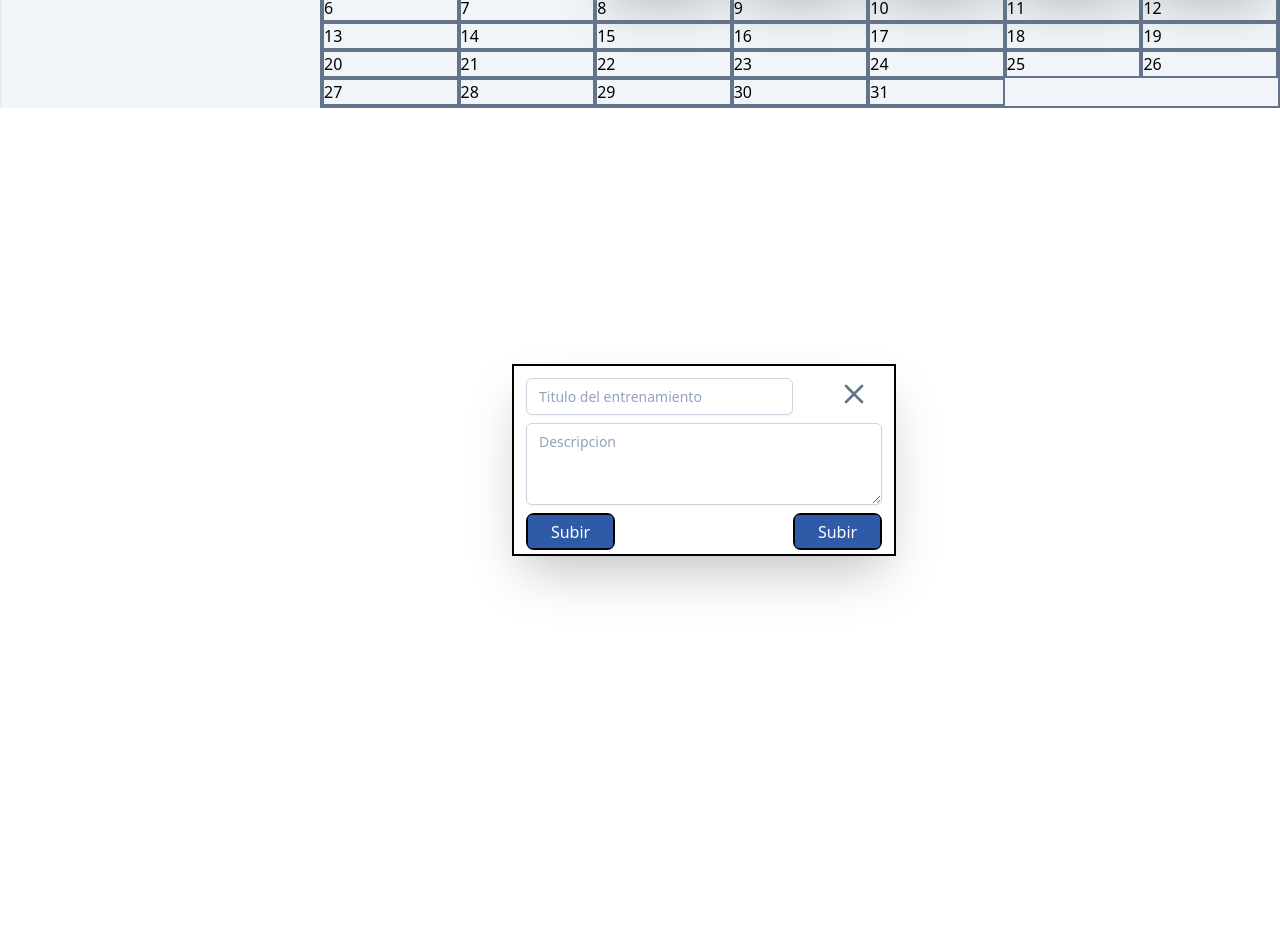
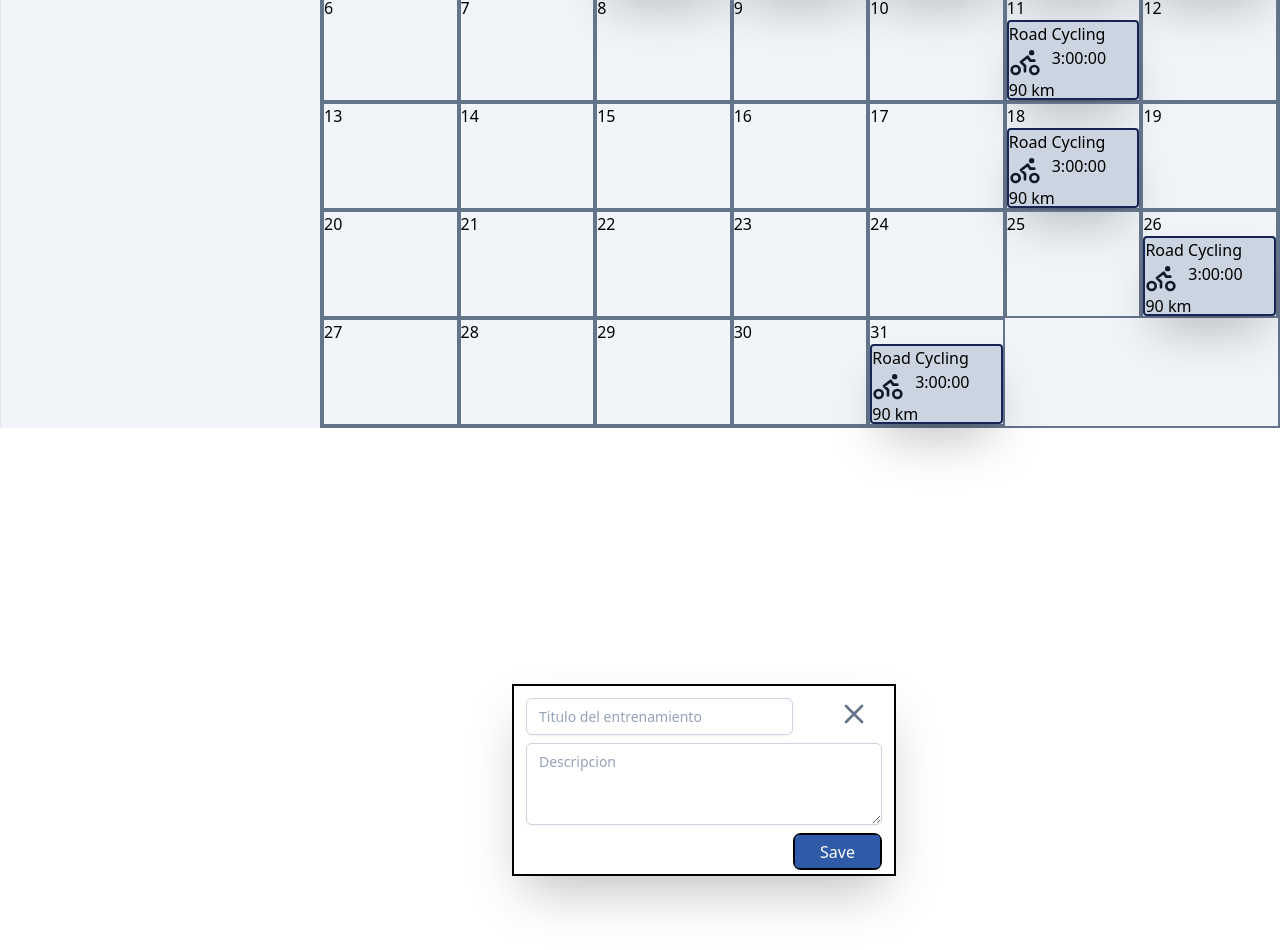
Before and after one commit to JulianMbp/Training, a Next.js app: page / in a window 1280 px wide. Shown: the part 960-1910 px from the top of the page. Built offline with nearby package versions, Linux system fonts and the light colour scheme.

Commit message:
cambio en los botones

```diff
--- /dev/null
+++ b/app/home.tsx
@@ -0,0 +1,6 @@
+export default function Init() {
+    return (
+        <main>
+            hola
+        </main>
+    )}
--- a/app/page.tsx
+++ b/app/page.tsx
@@ -187,6 +187,14 @@ export default function Home() {
           </div>
           <div className="border-2 border-slate-500 ">
             11
+            <div className="bg-slate-300 rounded border-2 shadow-2xl border-blue-950 grid grid-cols-1 md:grid-cols-3 col-span-2 h-20 w-full">
+              <p className="col-span-3 flex">
+                Road Cycling
+              </p>
+              <svg className="h-8 w-8 text-slate-900"  width="24" height="24" viewBox="0 0 24 24" stroke-width="2" stroke="currentColor" fill="none" stroke-linecap="round" stroke-linejoin="round">  <path stroke="none" d="M0 0h24v24H0z"/>  <circle cx="5" cy="18" r="3" />  <circle cx="19" cy="18" r="3" />  <polyline points="12 19 12 15 9 12 14 8 16 11 19 11" />  <circle cx="17" cy="5" r="1" /></svg>
+              <p className="">3:00:00</p>
+              <p className="col-span-3">90 km</p>
+            </div>
           </div>
           <div className="border-2 border-slate-500 ">
             12
@@ -208,6 +216,14 @@ export default function Home() {
           </div>
           <div className="border-2 border-slate-500 ">
             18
+            <div className="bg-slate-300 rounded border-2 shadow-2xl border-blue-950 grid grid-cols-1 md:grid-cols-3 col-span-2 h-20 w-full">
+              <p className="col-span-3 flex">
+                Road Cycling
+              </p>
+              <svg className="h-8 w-8 text-slate-900"  width="24" height="24" viewBox="0 0 24 24" stroke-width="2" stroke="currentColor" fill="none" stroke-linecap="round" stroke-linejoin="round">  <path stroke="none" d="M0 0h24v24H0z"/>  <circle cx="5" cy="18" r="3" />  <circle cx="19" cy="18" r="3" />  <polyline points="12 19 12 15 9 12 14 8 16 11 19 11" />  <circle cx="17" cy="5" r="1" /></svg>
+              <p className="">3:00:00</p>
+              <p className="col-span-3">90 km</p>
+            </div>
           </div>
           <div className="border-2 border-slate-500 ">
             19
@@ -232,6 +248,14 @@ export default function Home() {
           </div>
           <div className="border-2 border-slate-500 ">
             26
+            <div className="bg-slate-300 rounded border-2 shadow-2xl border-blue-950 grid grid-cols-1 md:grid-cols-3 col-span-2 h-20 w-full">
+              <p className="col-span-3 flex">
+                Road Cycling
+              </p>
+              <svg className="h-8 w-8 text-slate-900"  width="24" height="24" viewBox="0 0 24 24" stroke-width="2" stroke="currentColor" fill="none" stroke-linecap="round" stroke-linejoin="round">  <path stroke="none" d="M0 0h24v24H0z"/>  <circle cx="5" cy="18" r="3" />  <circle cx="19" cy="18" r="3" />  <polyline points="12 19 12 15 9 12 14 8 16 11 19 11" />  <circle cx="17" cy="5" r="1" /></svg>
+              <p className="">3:00:00</p>
+              <p className="col-span-3">90 km</p>
+            </div>
           </div>
           <div className="border-2 border-slate-500 ">
             27
@@ -247,11 +271,19 @@ export default function Home() {
           </div>
           <div className="border-2 border-slate-500 ">
             31
+            <div className="bg-slate-300 rounded border-2 shadow-2xl border-blue-950 grid grid-cols-1 md:grid-cols-3 col-span-2 h-20 w-full">
+              <p className="col-span-3 flex">
+                Road Cycling
+              </p>
+              <svg className="h-8 w-8 text-slate-900"  width="24" height="24" viewBox="0 0 24 24" stroke-width="2" stroke="currentColor" fill="none" stroke-linecap="round" stroke-linejoin="round">  <path stroke="none" d="M0 0h24v24H0z"/>  <circle cx="5" cy="18" r="3" />  <circle cx="19" cy="18" r="3" />  <polyline points="12 19 12 15 9 12 14 8 16 11 19 11" />  <circle cx="17" cy="5" r="1" /></svg>
+              <p className="">3:00:00</p>
+              <p className="col-span-3">90 km</p>
+            </div>
           </div>
         </menu>
 
         <div className="order-1 flex flex-col gap-1">
-          <div className=" text-black hover:bg-[#2f5aa8] text-center p-2 m-2 rounded hover:text-gray-50 ">
+          <div className=" text-black hover:bg-[#2f5aa8]  text-center p-2 m-2 rounded hover:text-gray-50 ">
             <a href="#training" className="flex">
               <svg  className="h-8 w-8 text-slate-900"  width="24" height="24" viewBox="0 0 24 24" stroke-width="2" stroke="currentColor" fill="none" stroke-linecap="round" stroke-linejoin="round">  <path stroke="none" d="M0 0h24v24H0z"/>  <line x1="12" y1="5" x2="12" y2="19" />  <line x1="5" y1="12" x2="19" y2="12" /></svg>
               <h3 className="font-thin">Agregar entrenamiento</h3>
@@ -292,21 +324,21 @@ export default function Home() {
                 </span>
                 <textarea name="textarea" id="text_training" className="h-full px-3 py-2 bg-white border shadow-sm border-slate-300 placeholder-slate-400 focus:outline-none focus:border-sky-500 focus:ring-sky-500 block w-full rounded-md sm:text-sm focus:ring-1" placeholder="Descripcion"></textarea>
                 </div>
-
-
-                <div className="col-start-1 row-start-4 border-2 border-black rounded-lg">
-                  <button className=" text-white hover:bg-[#ef260b] bg-[#2f5aa8] text-center h-full w-full rounded hover:text-gray-50 " >
-                    <a href="#home">Subir</a>
-                  </button>
-                </div>
-                <div className="col-start-4 row-start-4 border-2 border-black rounded-lg">
+                <div className="col-start-4 row-start-4 border-2 border-black rounded-lg hidden">
                   <button className=" text-white hover:bg-[#16ef0b] bg-[#2f5aa8] text-center h-full w-full rounded hover:text-gray-50 " >
                     Subir
                   </button>
                 </div>
-                <a href="home" className="">
+
+                <div className="col-start-4 row-start-4 border-2 border-black rounded-lg ">
+                  <button className=" text-white hover:bg-[#29ef0b] bg-[#2f5aa8] text-center h-full w-full rounded hover:text-gray-50 " >
+                    <a href="#home">Save</a>
+                  </button>
+                </div>
+
+                <a href="#home" className="">
                   <div className="col-start-4 row-start-1 w-10 ml-[50%]">
-                    <svg className="h-8 w-8 text-slate-500"  fill="none" viewBox="0 0 24 24" stroke="currentColor">
+                    <svg className="hover:bg-slate-300 hover:rounded-lg h-8 w-8 text-slate-500"  fill="none" viewBox="0 0 24 24" stroke="currentColor">
                     <path stroke-linecap="round" stroke-linejoin="round" stroke-width="2" d="M6 18L18 6M6 6l12 12"/>
                     </svg>
                   </div>
```
